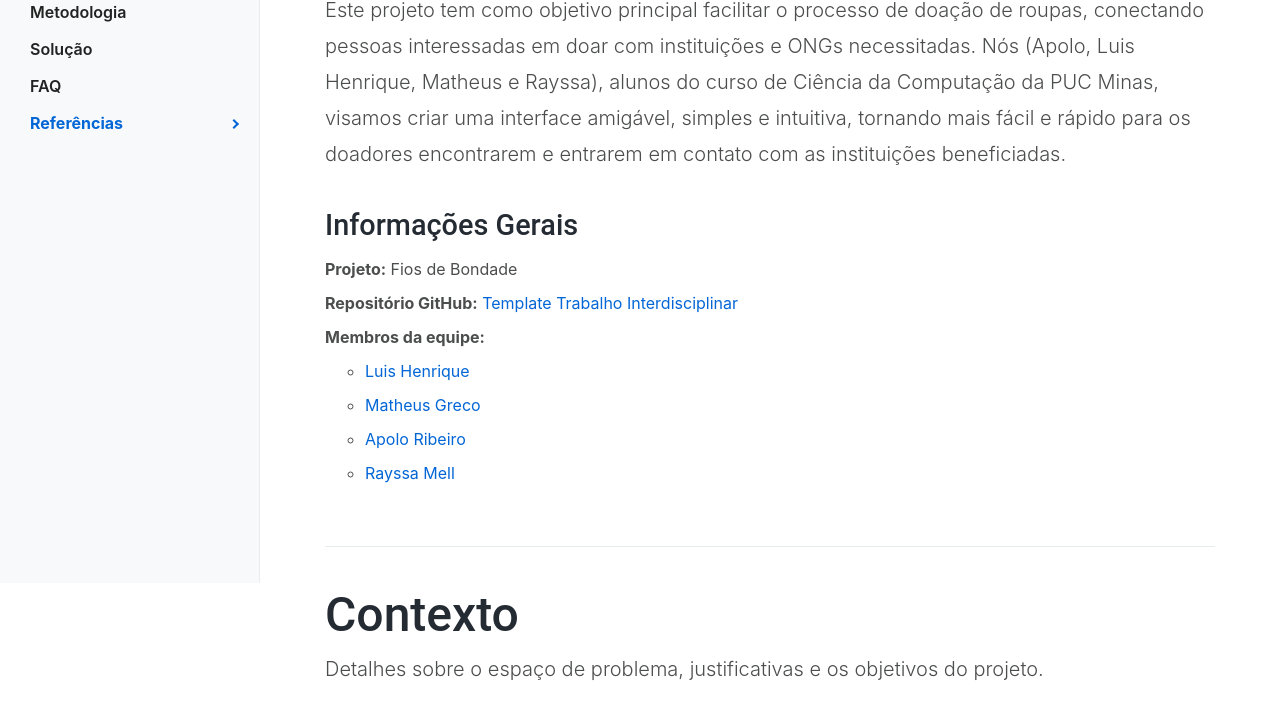
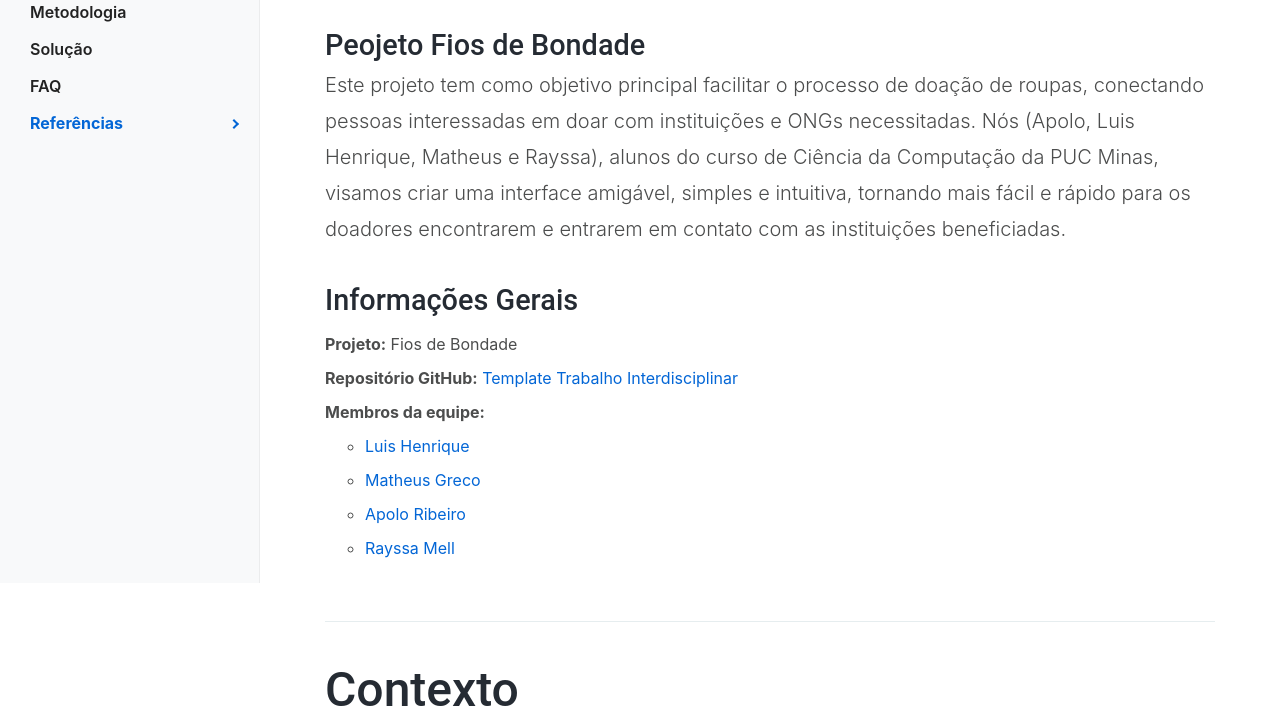
Before and after one commit to ICEI-PUC-Minas-PMGCC-TI/ti-1-pmg-cc-t-20241-fios-de-bondade, a plain HTML site: page docs/index.html in a window 1280 px wide. Shown: the part 217-933 px from the top of the page. Drawn offline with Linux system fonts and the light colour scheme.

Commit message:
Update index.html

```diff
--- a/docs/index.html
+++ b/docs/index.html
@@ -94,6 +94,7 @@
           <!-- Introdução ============================ -->
           <section id="ti_intro">
             <h2>Introdução</h2>
+            <h4>Peojeto Fios de Bondade</h4>
             <p class="lead">Este projeto tem como objetivo principal facilitar o processo de doação de roupas,
                            conectando pessoas interessadas em doar com instituições e ONGs necessitadas.
                            Nós (Apolo, Luis Henrique, Matheus e Rayssa), alunos do curso de Ciência da Computação da PUC Minas,
```
